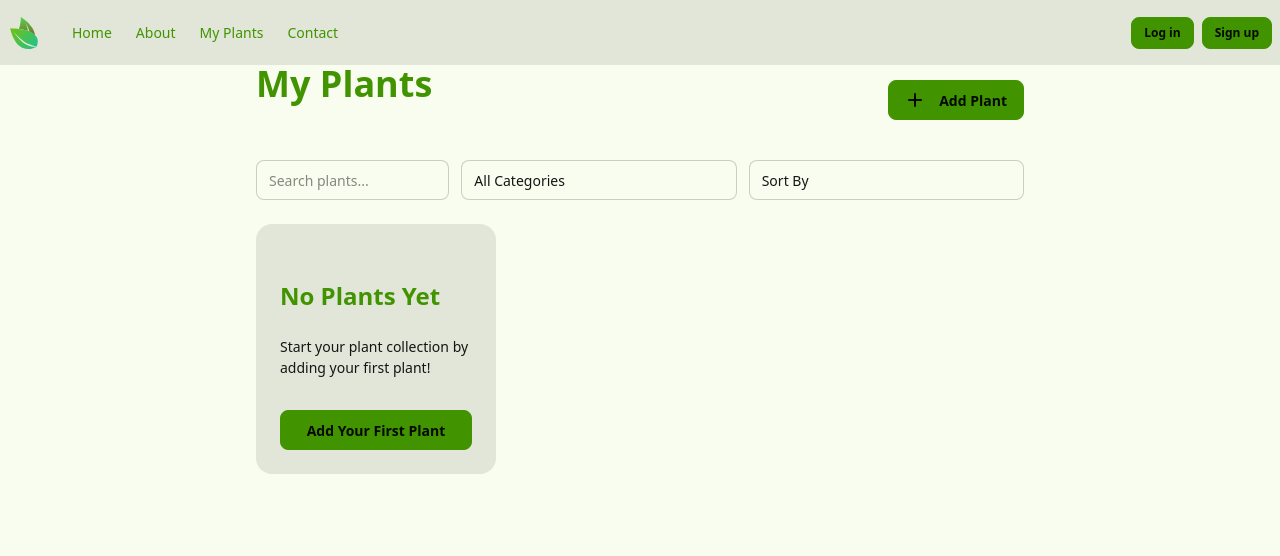
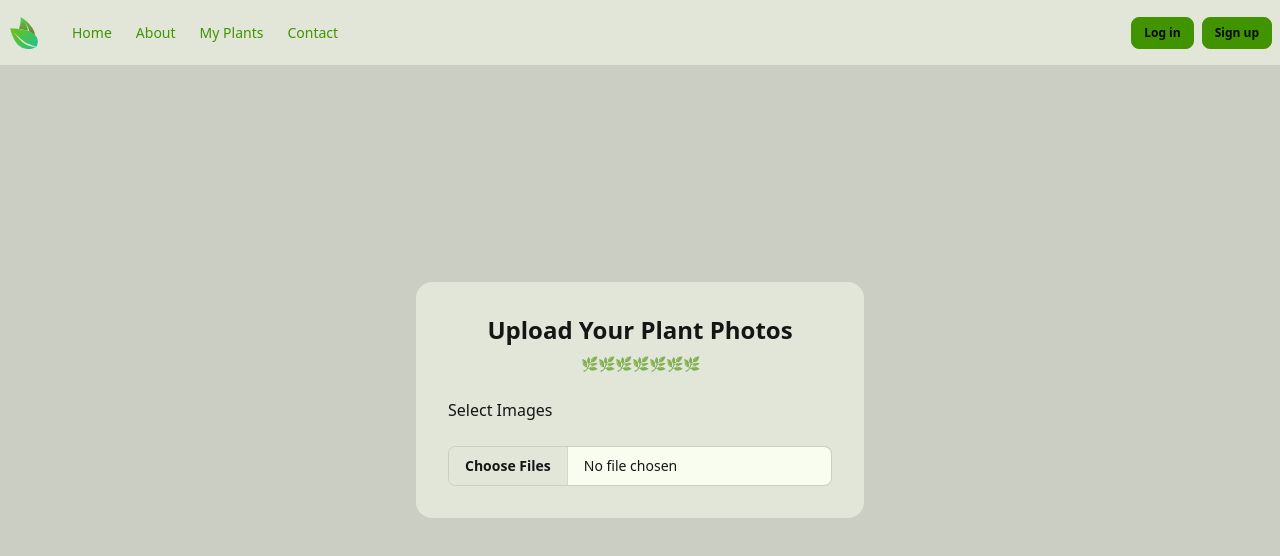
Before and after one commit to NikoZBK/leafdex, a React (Vite) app in the folder leafDex_Web/: page /plants in a window 1280 px wide. Shown: the top 556 px of the page. Built offline with nearby package versions, Linux system fonts and the light colour scheme; sample sign-in values are in the browser's storage.

Commit message:
Implement image upload functionality and integrate Upload component into IdentifiedPlantsPage
- Refactored Upload component for improved readability and structure.
- Added image upload handling with preview display.
- Integrated Upload component within ImageContext.Provider in IdentifiedPlantsPage.

```diff
--- a/leafDex_Web/src/pages/IdentifiedPlantsPage.tsx
+++ b/leafDex_Web/src/pages/IdentifiedPlantsPage.tsx
@@ -1,5 +1,7 @@
 import React from 'react';
 import { classes } from '../styles/classes';
+import Upload from '../upload';
+import { ImageContext } from '../uploadContext';
 
 const IdentifiedPlantsPage: React.FC = () => {
   return (
@@ -52,24 +54,13 @@ const IdentifiedPlantsPage: React.FC = () => {
           </div>
 
           {/* Plants Grid */}
-          <div className={classes.grid3}>
-            {/* Empty state */}
-            <div className={classes.card}>
-              <div className={classes.cardBody}>
-                <h2 className={classes.heading2}>No Plants Yet</h2>
-                <p className={classes.paragraph}>
-                  Start your plant collection by adding your first plant!
-                </p>
-                <button className={classes.btnPrimary}>
-                  Add Your First Plant
-                </button>
-              </div>
-            </div>
-          </div>
+          {/* Use upload component and context*/}
+          <ImageContext.Provider value={{ images: [], addImage: () => {} }}>
+            <Upload />
+          </ImageContext.Provider>
         </div>
       </div>
     </div>
   );
 };
-
 export default IdentifiedPlantsPage;
--- a/leafDex_Web/src/routes/Router.tsx
+++ b/leafDex_Web/src/routes/Router.tsx
@@ -6,12 +6,12 @@ import ContactPage from '../pages/ContactPage';
 import ProtectedRoute from './ProtectedRoute';
 import MainLayout from '../layouts/MainLayout';
 import AboutPage from '../pages/AboutPage';
-
+import LoginPage from '../pages/LoginPage';
 const Router = () => {
   return (
     <Routes>
       {/* Public routes */}
-      <Route path="/login" element={<App />} />
+      <Route path="/login" element={<LoginPage />} />
       <Route path="/signup" element={<SignupPage />} />
 
       {/* Protected routes */}
--- a/leafDex_Web/src/upload.tsx
+++ b/leafDex_Web/src/upload.tsx
@@ -16,7 +16,6 @@ const formClasses = {
 };
 
 const Upload = () => {
-
   const context = useContext(ImageContext);
   const { images, addImage } = context!; //
 
```
Lines whose indentation alone changed are shown as unchanged.
